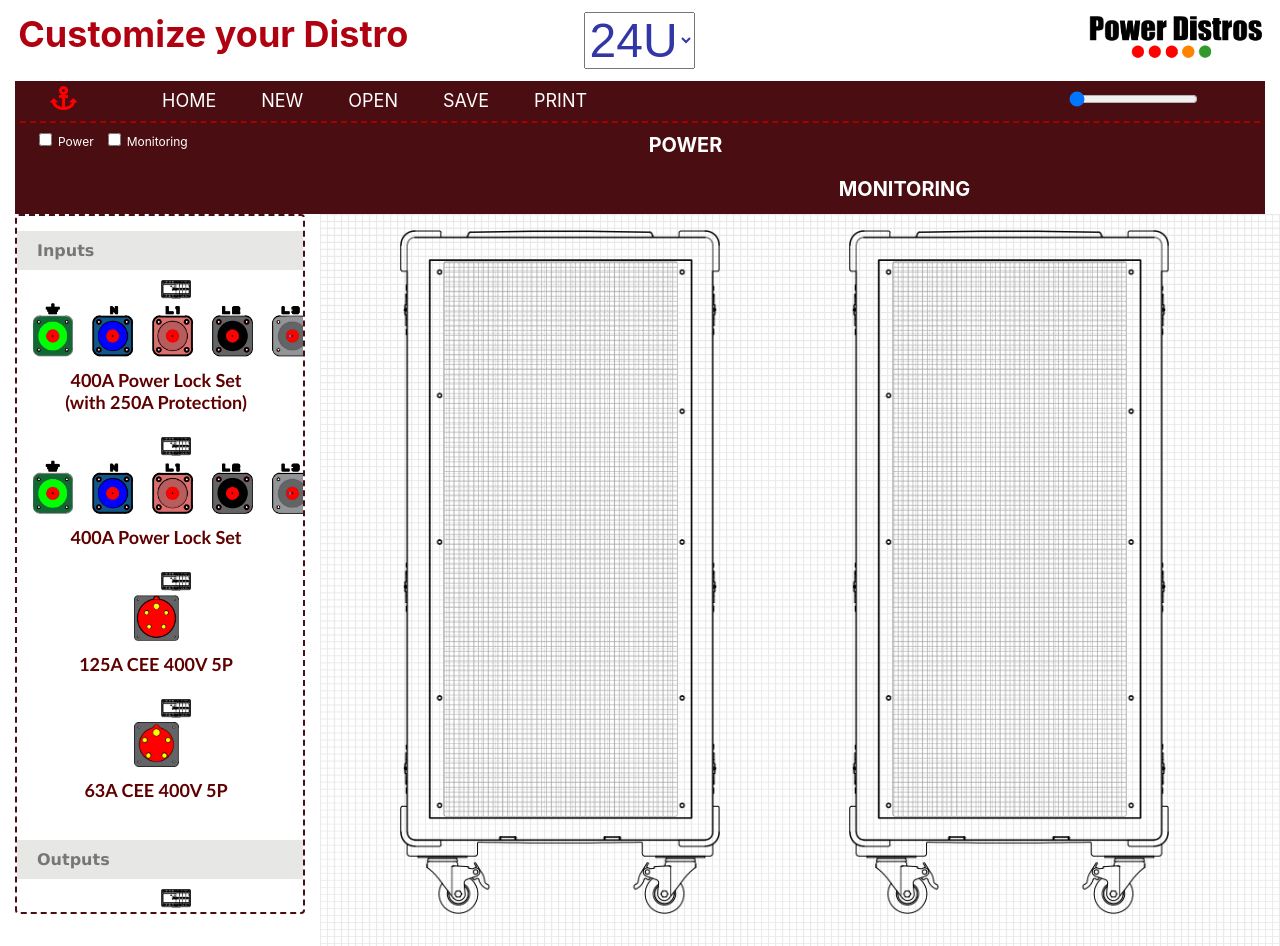
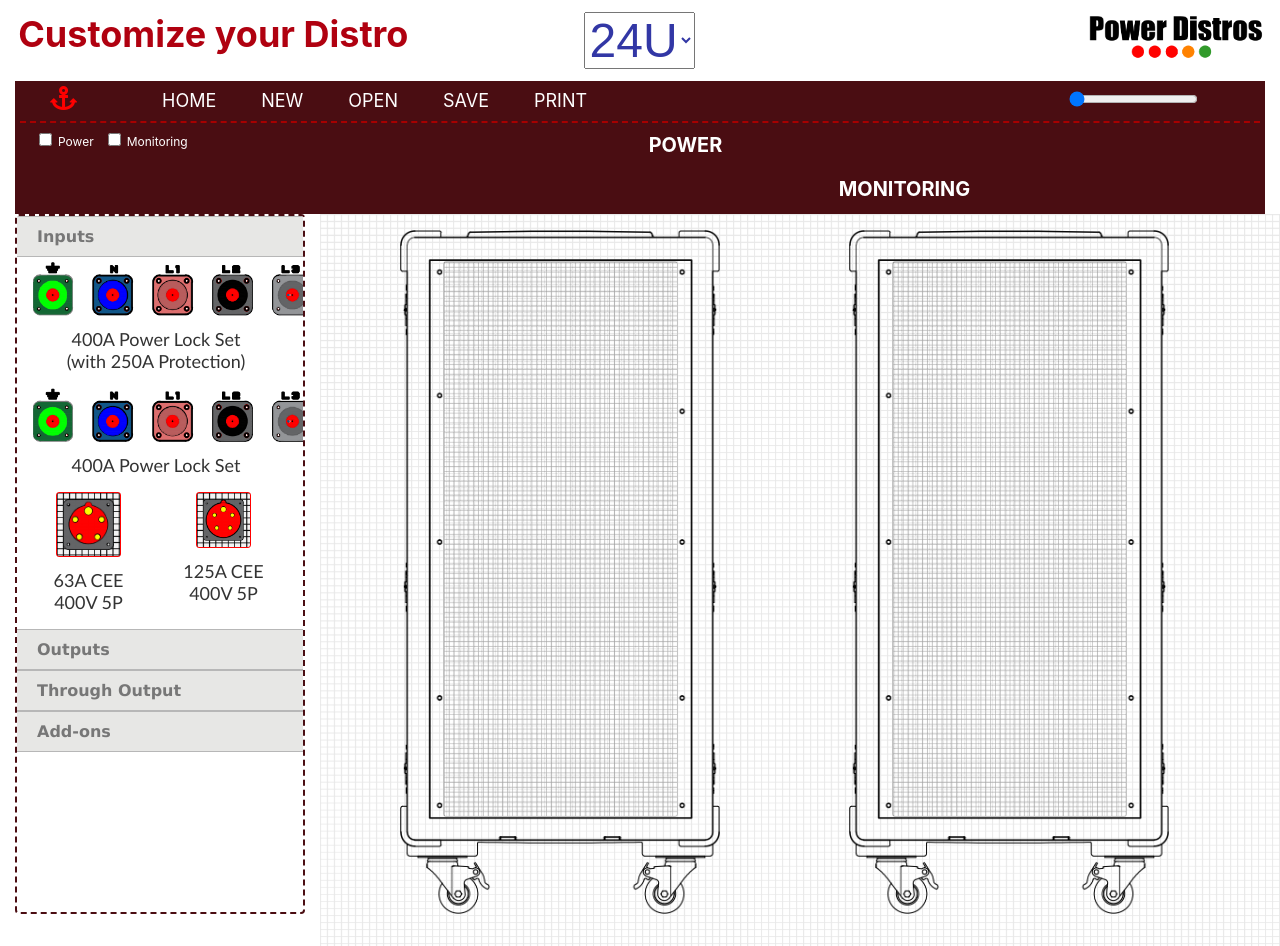
Before and after one commit to aswinvk28/power-distribution-box, a React (Create React App) app: page / in a window 1280 px wide. Built offline with nearby package versions, Linux system fonts and the light colour scheme.

Commit message:
Accordion for the Input Types Boxes sizing and grid colours, exactly same Inputs in same lines, Introduce an overall scale for all drawing elements  left and width left now Left side is only the back side Right side is the front side

```diff
--- a/public/stylesheets/App.css
+++ b/public/stylesheets/App.css
@@ -236,12 +236,40 @@ h2.header-tagline {
   border: 1px dashed black;
 }
 
+.accordion-title {
+  cursor: pointer;
+  border-top: 1px solid #b7b7b7;
+  border-bottom: 1px solid #b7b7b7;
+}
+
+em.accordion-title:hover {
+  color: #373737;
+  border-top: 1px dashed #b7b7b7;
+  border-bottom: 1px dashed #b7b7b7;
+}
+
 .box-item {
   color: black;
   font-style: normal;
   font-size: 8px;
   margin-left: auto;
   margin-right: auto;
+}
+
+.box-item-Pins-Input--2 img, .box-item-Pins-Input--1 img,
+.box-item-Plugs--1 img, .box-item-Plugs--2 img,
+.box-item-Plugs--3 img, .box-item-Plugs--4 img,
+.box-item-Sockets--1 img, .box-item-Sockets--2 img,
+.box-item-Sockets--3 img, .box-item-Plugs--5 img,
+.box-item-Pilot-Lights img, .box-item-Multimeter img {
+  padding: 6px;
+  border: 1.5px solid red;
+  border-radius: 3px;
+  background-image: url('../images/power_box/canvas_grid-8u.png');
+  background-repeat: no-repeat;
+  background-position: -50px -50px;
+  background-size: 150px;
+  background-color: #f3f3f3;
 }
 
 .box-item-border {
@@ -252,16 +280,17 @@ h2.header-tagline {
   margin-top: 10px;
   display: block;
   font-size: 18px;
-  color: rgb(95, 0, 0);
+  color: #333;
 }
 
 .box-item abbr b {
-  font-weight: 600;
+  font-weight: 400;
   font-family:'Trebuchet MS', 'Lucida Sans Unicode', 'Lucida Grande', 'Lucida Sans', Arial, sans-serif;
 }
 
 .draggable-box-inputs {
   padding-left: 16px;
+  margin-top: 5px;
   clear: both;
   display: block;
   text-align: center;
@@ -447,7 +476,7 @@ label[for="power_show"] span {
 }
 
 .boxes-container em {
-  margin-bottom: 10px;
+  margin-bottom: 0px;
   display: block;
   font-weight: bold;
   width: 100%;
--- a/src/components/Box.js
+++ b/src/components/Box.js
@@ -6,7 +6,7 @@ const style = {
     backgroundColor: 'white',
     padding: '0px',
     marginRight: '1.5rem',
-    marginBottom: '1.5rem',
+    marginBottom: '1rem',
     cursor: 'move',
     zIndex: 100,
 };
--- a/src/components/Container.js
+++ b/src/components/Container.js
@@ -49,6 +49,20 @@ class Container extends React.Component {
         drawing_scale: Constants.drawingScale
     }
 
+    slide = {
+        inputs: true,
+        outputs: false,
+        through_outputs: false,
+        addons: false
+    }
+
+    slide_keys = new Map([
+        [Constants.ElementType.INPUTS, 'inputs'],
+        [Constants.ElementType.OUTPUTS, 'outputs'],
+        [Constants.ElementType.THROUGH_OUTPUTS, 'through_outputs'],
+        [Constants.ElementType.ADDONS, 'addons'],
+    ])
+
     constructor(props) {
         super(props)
         this.controller = this.props.controller;
@@ -70,48 +84,48 @@ class Container extends React.Component {
         }
         this.handleDrop = this.handleDrop.bind(this);
         const boxes = [
-            { name: 'Plugs@1', type: ItemTypes.PLUGS_1, uniqid: null,
+            { name: 'Plugs--1', type: ItemTypes.PLUGS_1, uniqid: null,
             distribution: null, left: 0, top: 0,  index: 0, image: 'images/dist_box/Output-Plug-1.png', element_type: Constants.ElementType.OUTPUTS,
-            size: {width: '45px', height: '45px'}, distribution_name: "templated", description: '63A CEE 400V 5P', breaker: { default: 'images/dist_box/breaker-output-plug-1.png' } },
-            { name: 'Plugs@2', type: ItemTypes.PLUGS_2, uniqid: null,
+            size: {width: '55px', height: '45px'}, distribution_name: "templated", description: '63A CEE 400V 5P', breaker: { default: 'images/dist_box/breaker-output-plug-1.png' } },
+            { name: 'Plugs--2', type: ItemTypes.PLUGS_2, uniqid: null,
             distribution: null, left: 0, top: 0,  index: 0, image: 'images/dist_box/Output-Plug-2.png', element_type: Constants.ElementType.OUTPUTS,
-            size: {width: '45px', height: '45px'}, distribution_name: "templated", description: '125A 400V CEE 5P', breaker: { default: 'images/dist_box/breaker-output-plug-1.png' } },
-            { name: 'Plugs@3', type: ItemTypes.PLUGS_3, uniqid: null,
+            size: {width: '55px', height: '45px'}, distribution_name: "templated", description: '125A 400V CEE 5P', breaker: {  } },
+            { name: 'Plugs--3', type: ItemTypes.PLUGS_3, uniqid: null,
             distribution: null, left: 0, top: 0,  index: 0, image: 'images/dist_box/Output-Plug-3.png', element_type: Constants.ElementType.OUTPUTS,
-            size: {width: '45px', height: '45px'}, distribution_name: "templated", description: '63A 400V CEE 5P', breaker: { default: 'images/dist_box/breaker-output-plug-1.png' } },
-            { name: 'Plugs@4', type: ItemTypes.PLUGS_4, uniqid: null,
+            size: {width: '55px', height: '45px'}, distribution_name: "templated", description: '63A 400V CEE 5P', breaker: {  } },
+            { name: 'Plugs--4', type: ItemTypes.PLUGS_4, uniqid: null,
             distribution: null, left: 0, top: 0,  index: 0, image: 'images/dist_box/Output-Plug-4.png', element_type: Constants.ElementType.OUTPUTS,
-            size: {width: '45px', height: '45px'}, distribution_name: "templated", description: '125A 400V CEE 5P', breaker: { default: 'images/dist_box/breaker-output-plug-1.png' } },
-            { name: 'Plugs@5', type: ItemTypes.PLUGS_5, uniqid: null,
+            size: {width: '55px', height: '45px'}, distribution_name: "templated", description: '125A 400V CEE 5P', breaker: {  } },
+            { name: 'Plugs--5', type: ItemTypes.PLUGS_5, uniqid: null,
             distribution: null, left: 0, top: 0,  index: 0, image: 'images/dist_box/Output-Plug-5.png', element_type: Constants.ElementType.OUTPUTS,
-            size: {width: '45px', height: '45px'}, distribution_name: "templated", description: '63A 400V CEE 5P', breaker: { default: 'images/dist_box/breaker-output-plug-1.png' } },
-            { name: 'Sockets@1', type: ItemTypes.SOCKETS_1, uniqid: null,
+            size: {width: '55px', height: '45px'}, distribution_name: "templated", description: '63A 400V CEE 5P', breaker: {  } },
+            { name: 'Sockets--1', type: ItemTypes.SOCKETS_1, uniqid: null,
             distribution: null, left: 0, top: 0,  index: 1, image: 'images/dist_box/Output-Socket-1.png', element_type: Constants.ElementType.OUTPUTS,
-            size: {width: '45px', height: '45px'}, distribution_name: "templated", description: '125A CEE 400V 5P', breaker: { default: 'images/dist_box/breaker-output-socket-1.png' } },
-            { name: 'Sockets@2', type: ItemTypes.SOCKETS_2, uniqid: null,
+            size: {width: '55px', height: '45px'}, distribution_name: "templated", description: '125A CEE 400V 5P', breaker: { default: 'images/dist_box/breaker-output-socket-1.png' } },
+            { name: 'Sockets--2', type: ItemTypes.SOCKETS_2, uniqid: null,
             distribution: null, left: 0, top: 0,  index: 1, image: 'images/dist_box/Output-Socket-2.png', element_type: Constants.ElementType.OUTPUTS,
-            size: {width: '45px', height: '45px'}, distribution_name: "templated", description: '19pin Connector Socket', breaker: { default: 'images/dist_box/breaker-output-socket-2.png' } },
-            { name: 'Sockets@3', type: ItemTypes.SOCKETS_3, uniqid: null,
+            size: {width: '55px', height: '45px'}, distribution_name: "templated", description: '19pin Connector Socket', breaker: { default: 'images/dist_box/breaker-output-socket-2.png' } },
+            { name: 'Sockets--3', type: ItemTypes.SOCKETS_3, uniqid: null,
             distribution: null, left: 0, top: 0,   index: 1, image: 'images/dist_box/Output-Socket-3.png', element_type: Constants.ElementType.OUTPUTS,
-            size: {width: '45px', height: '45px'}, distribution_name: "templated", description: '125A 400V CEE 5P', breaker: { default: 'images/dist_box/breaker-output-socket-1.png' } },
+            size: {width: '55px', height: '45px'}, distribution_name: "templated", description: '125A 400V CEE 5P', breaker: {  } },
             { name: 'Pilot-Lights', type: ItemTypes.PILOT_LIGHTS, uniqid: null,
             distribution: null, left: 0, top: 0,  index: 2, image: 'images/dist_box/pilot-lights.gif', element_type: Constants.ElementType.ADDONS,
-            size: {width: '45px', height: '45px'}, distribution_name: "cartesian", description: 'PILOT LIGHTS', breaker: { default: 'images/dist_box/breaker-output-plug-1.png' } },
+            size: {width: '55px', height: '45px'}, distribution_name: "cartesian", description: 'PILOT LIGHTS', breaker: {  } },
             { name: 'Multimeter', type: ItemTypes.MULTIMETER, uniqid: null,
             distribution: null, left: 0, top: 0,  index: 3, image: 'images/dist_box/multimeter.png', element_type: Constants.ElementType.THROUGH_OUTPUTS,
-            size: {width: '45px', height: '45px'}, distribution_name: "cartesian", description: 'MULTIMETER', breaker: { default: 'images/dist_box/breaker-output-plug-1.png' } },
+            size: {width: '55px', height: '45px'}, distribution_name: "cartesian", description: 'MULTIMETER', breaker: {  } },
             { name: 'Live-Pins-Input', type: ItemTypes.LIVE_PINS_INPUT, uniqid: null,
             distribution: null, left: 0, top: 0,  index: 4, image: 'images/dist_box/Live-Pins-Inputs.png', element_type: Constants.ElementType.INPUTS,
-            size: {width: Constants.SVG_ELEMENTS.FULL_WIDTH, height: '47px'}, distribution_name: "templated", description: <b>400A Power Lock Set <br/> (with 250A Protection)</b>, breaker: { default: 'images/dist_box/breaker-output-plug-1.png' } },
+            size: {width: Constants.SVG_ELEMENTS.FULL_WIDTH, height: '47px'}, distribution_name: "templated", description: <b>400A Power Lock Set <br/> (with 250A Protection)</b>, breaker: {  } },
             { name: 'Loop-Through', type: ItemTypes.LIVE_PINS_OUTPUT, uniqid: null,
             distribution: null, left: 0, top: 0,  index: 5, image: 'images/dist_box/Live-Pins-Outputs.png', element_type: Constants.ElementType.INPUTS,
-            size: {width: Constants.SVG_ELEMENTS.FULL_WIDTH, height: '47px'}, distribution_name: "templated", description: '400A Power Lock Set', breaker: { default: 'images/dist_box/breaker-output-plug-1.png' } },
-            { name: 'Pins-Input@1', type: ItemTypes.PINS_INPUT_1, uniqid: null,
+            size: {width: Constants.SVG_ELEMENTS.FULL_WIDTH, height: '47px'}, distribution_name: "templated", description: '400A Power Lock Set', breaker: {  } },
+            { name: 'Pins-Input--2', type: ItemTypes.PINS_INPUT_2, uniqid: null,
+            distribution: null, left: 0, top: 0,  index: 5, image: 'images/dist_box/Inputs-Pin-2.png', element_type: Constants.ElementType.INPUTS,
+            size: {width: '65px', height: '45px'}, distribution_name: "templated", description: '63A CEE 400V 5P', breaker: {  } },
+            { name: 'Pins-Input--1', type: ItemTypes.PINS_INPUT_1, uniqid: null,
             distribution: null, left: 0, top: 0,  index: 4, image: 'images/dist_box/Inputs-Pin-1.png', element_type: Constants.ElementType.INPUTS,
-            size: {width: '45px', height: '45px'}, distribution_name: "templated", description: '125A CEE 400V 5P', breaker: { default: 'images/dist_box/breaker-output-plug-1.png' } },
-            { name: 'Pins-Input@2', type: ItemTypes.PINS_INPUT_2, uniqid: null,
-            distribution: null, left: 0, top: 0,  index: 5, image: 'images/dist_box/Inputs-Pin-2.png', element_type: Constants.ElementType.INPUTS,
-            size: {width: '45px', height: '45px'}, distribution_name: "templated", description: '63A CEE 400V 5P', breaker: { default: 'images/dist_box/breaker-output-plug-1.png' } },
+            size: {width: '55px', height: '45px'}, distribution_name: "templated", description: '125A CEE 400V 5P', breaker: {  } },
         ];
         const distributions = [
             { accepts: plugsAndSockets, lastDroppedItem: null,
@@ -128,6 +142,7 @@ class Container extends React.Component {
         this.setTotalDroppedItems = this.setTotalDroppedItems.bind(this);
         this.getTotalDroppedItems = this.getTotalDroppedItems.bind(this);
         this.saveTotalDroppedItems = this.saveTotalDroppedItems.bind(this);
+        this.slideDown = this.slideDown.bind(this);
     }
 
     setDistributions(distributions) {
@@ -195,6 +210,19 @@ class Container extends React.Component {
         }
     }
 
+    slideDown(event) {
+        let id = $(event.target).attr('data-element');
+        let slide_keys = Object.fromEntries(this.slide_keys);
+        let text = slide_keys[$(event.target).text()];
+        if(this.slide[text.toLowerCase()]) {
+            $('#'+id).slideUp(300);
+            this.slide[text.toLowerCase()] = false;
+        } else {
+            $('#'+id).slideDown(300);
+            this.slide[text.toLowerCase()] = true;
+        }
+    }
+
     render() {
 
         // load from localStorage the distributions
@@ -206,8 +234,8 @@ class Container extends React.Component {
         }
 
         // render the draggable box
-        function renderBox(item, index) {
-            return (<div className="draggable-box-container" key={index}>
+        function renderBox(item, index, style, className) {
+            return (<div className={"draggable-box-container" + className} key={index} style={style}>
                 <DraggableBox key={index} id={index}
                 name={item.name} type={item.type}
                 uniqid={item.uniqid}
@@ -223,11 +251,15 @@ class Container extends React.Component {
             </div>)
         }
 
-        let element_outputs = [], element_through_outputs = [], element_addons = [], element_inputs = [];
+        let element_outputs = [], element_through_outputs = [], element_addons = [], element_live_inputs = [], element_pins_inputs = [];
         this.state['boxes'].map((item, index) => {
             switch(item.element_type) {
                 case Constants.ElementType.INPUTS:
-                    element_inputs.push([item, index]);
+                    if(item.type == ItemTypes.LIVE_PINS_OUTPUT || item.type == ItemTypes.LIVE_PINS_INPUT) {
+                        element_live_inputs.push([item, index]);
+                    } else if(item.type == ItemTypes.PINS_INPUT_1 || item.type == ItemTypes.PINS_INPUT_2) {
+                        element_pins_inputs.push([item, index]);
+                    }
                     break;
                 case Constants.ElementType.OUTPUTS:
                     element_outputs.push([item, index]);
@@ -251,6 +283,9 @@ class Container extends React.Component {
             {size: '8U', color: 'rgb(150, 55, 165)'},
         ];
 
+        let display_accordion_hide = {display: 'none'};
+        let display_accordion_show = {display: 'block'};
+
         return (<div className="AppInnerContainer">
 
     <div className="row">
@@ -258,49 +293,58 @@ class Container extends React.Component {
 
             <div className="boxes-container-draggable" id="boxes_container_draggable" key="1111" sliding-panel={this.controller.sliding ? 'on' : 'off'}>
 
-                <div style={{ overflow: 'hidden', clear: 'both', marginTop: "15px",
+                <div style={{ overflow: 'hidden', clear: 'both', marginTop: "0px",
                 position: 'relative' }} className="boxes-container" key="3">
-                    <em key="0">{element_inputs.length > 0 ? element_inputs[0][0].element_type : ''}</em>
-                    <div key="1" className="draggable-box-inputs">
+                    <em key="0" className="accordion-title" onClick={this.slideDown} data-element="inputs-set">{element_live_inputs.length > 0 ? element_live_inputs[0][0].element_type : ''}</em>
+                    <div key="1" id="inputs-set" className="clearfix" style={display_accordion_show}>
+                        <div key="1" className="draggable-box-inputs">
+                        {
+                            element_live_inputs.map((element, index) => (
+                                renderBox(element[0], element[1], {}, "")
+                            ))
+                        }
+                        </div>
+                        <div key="2" className="draggable-box-inputs" style={{display: 'flex'}}>
+                        {
+                            element_pins_inputs.map((element, index) => (
+                                renderBox(element[0], element[1], {flex: 'wrap'}, "")
+                            ))
+                        }
+                        </div>
+                    </div>
+                </div>
+
+                <div style={{ overflow: 'hidden', clear: 'both', marginTop: "0px",
+                position: 'relative' }} className="boxes-container" key="1">
+                    <em key="0" className="accordion-title" onClick={this.slideDown} data-element="outputs-set">{element_outputs.length > 0 ? element_outputs[0][0].element_type : ''}</em>
+                    <div key="1" className="draggable-box-inputs row" id="outputs-set" style={display_accordion_hide}>
                     {
-                        element_inputs.map((element, index) => (
-                            renderBox(element[0], element[1])
+                        element_outputs.map((element, index) => (
+                            renderBox(element[0], element[1], {}, "col-lg-6 col-md-6 col-sm-6")
                         ))
                     }
                     </div>
                 </div>
 
-                <div style={{ overflow: 'hidden', clear: 'both', marginTop: "15px",
-                position: 'relative' }} className="boxes-container" key="1">
-                    <em key="0">{element_outputs.length > 0 ? element_outputs[0][0].element_type : ''}</em>
-                    <div key="1" className="draggable-box-inputs">
+                <div style={{ overflow: 'hidden', clear: 'both', marginTop: "0px",
+                position: 'relative' }} className="boxes-container">
+                    <em key="0" className="accordion-title" onClick={this.slideDown} data-element="through-outputs-set">{element_through_outputs.length > 0 ? element_through_outputs[0][0].element_type : ''}</em>
+                    <div key="1" className="draggable-box-inputs" id="through-outputs-set" style={display_accordion_hide}>
                     {
-                        element_outputs.map((element, index) => (
-                            renderBox(element[0], element[1])
+                        element_through_outputs.map((element, index) => (
+                            renderBox(element[0], element[1], {}, "")
                         ))
                     }
                     </div>
                 </div>
 
-                <div style={{ overflow: 'hidden', clear: 'both', marginTop: "15px",
-                position: 'relative' }} className="boxes-container">
-                    <em key="0">{element_through_outputs.length > 0 ? element_through_outputs[0][0].element_type : ''}</em>
-                    <div key="1" className="draggable-box-inputs">
-                    {
-                        element_through_outputs.map((element, index) => (
-                            renderBox(element[0], element[1])
-                        ))
-                    }
-                    </div>
-                </div>
-
-                <div style={{ overflow: 'hidden', clear: 'both', marginTop: "15px",
+                <div style={{ overflow: 'hidden', clear: 'both', marginTop: "0px",
                 position: 'relative' }} className="boxes-container" key="2">
-                    <em key="0">{element_addons.length > 0 ? element_addons[0][0].element_type : ''}</em>
-                    <div key="1" className="draggable-box-inputs">
+                    <em key="0" className="accordion-title" onClick={this.slideDown} data-element="addons-set">{element_addons.length > 0 ? element_addons[0][0].element_type : ''}</em>
+                    <div key="1" className="draggable-box-inputs" id="addons-set" style={display_accordion_hide}>
                     {
                         element_addons.map((element, index) => (
-                            renderBox(element[0], element[1])
+                            renderBox(element[0], element[1], {}, "")
                         ))
                     }
                     </div>
--- a/src/components/DraggableBox.js
+++ b/src/components/DraggableBox.js
@@ -3,6 +3,7 @@ import { useDrag } from 'react-dnd';
 import { ItemTypes } from './ItemTypes';
 import { getEmptyImage } from 'react-dnd-html5-backend';
 import { Box } from './Box';
+import Constants from './Constants';
 function getStyles(left, top, isDragging) {
     const transform = `translate3d(${left}px, ${top}px, 0)`;
     return {
@@ -29,6 +30,10 @@ export const DraggableBox = (props) => {
             return (
                 <img className="breaker-default" src={box_item.breaker.default} width="30px" height="auto" style={{marginLeft: "15px"}} />
             )
+        } else if(box_item.element_type == Constants.ElementType.OUTPUTS) {
+            return (
+                <img className="breaker-default" src="" width="30px" height="auto" style={{marginLeft: "15px"}} />
+            )
         }
         return null;
     }
```
